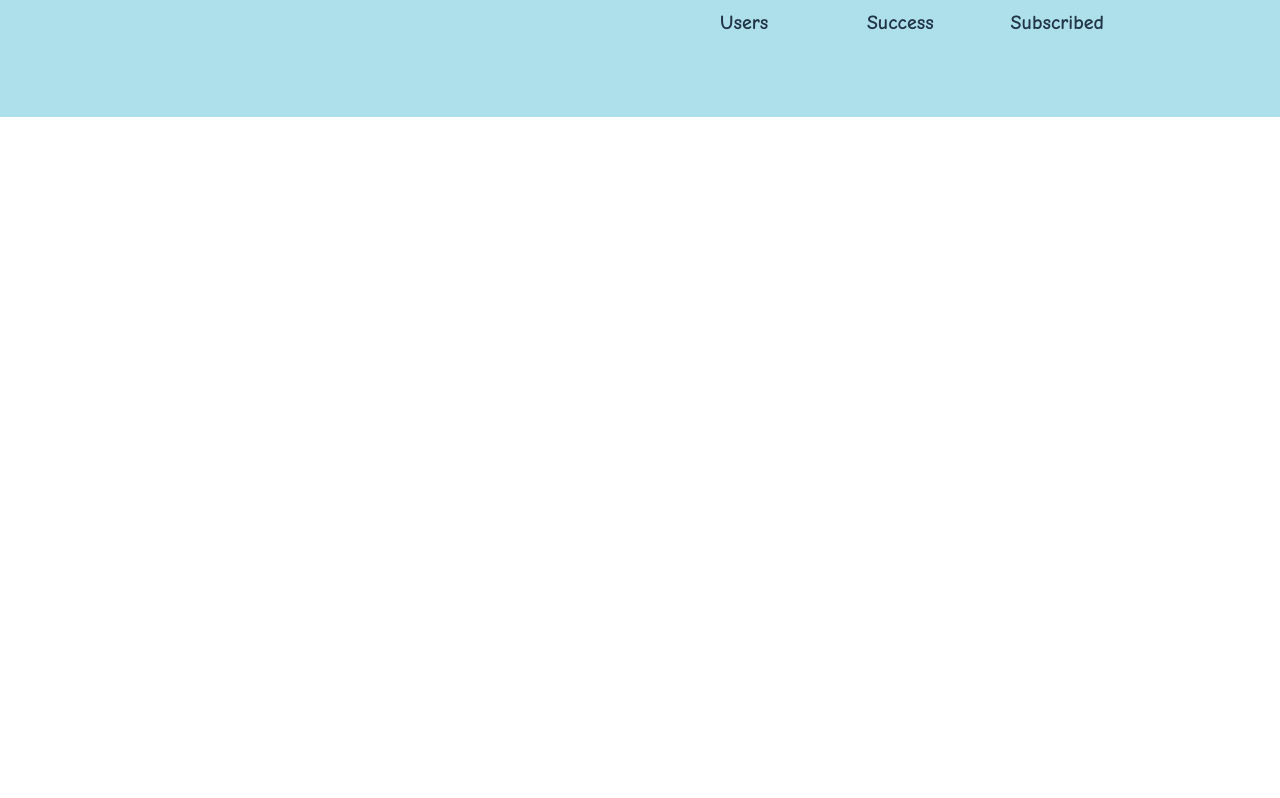
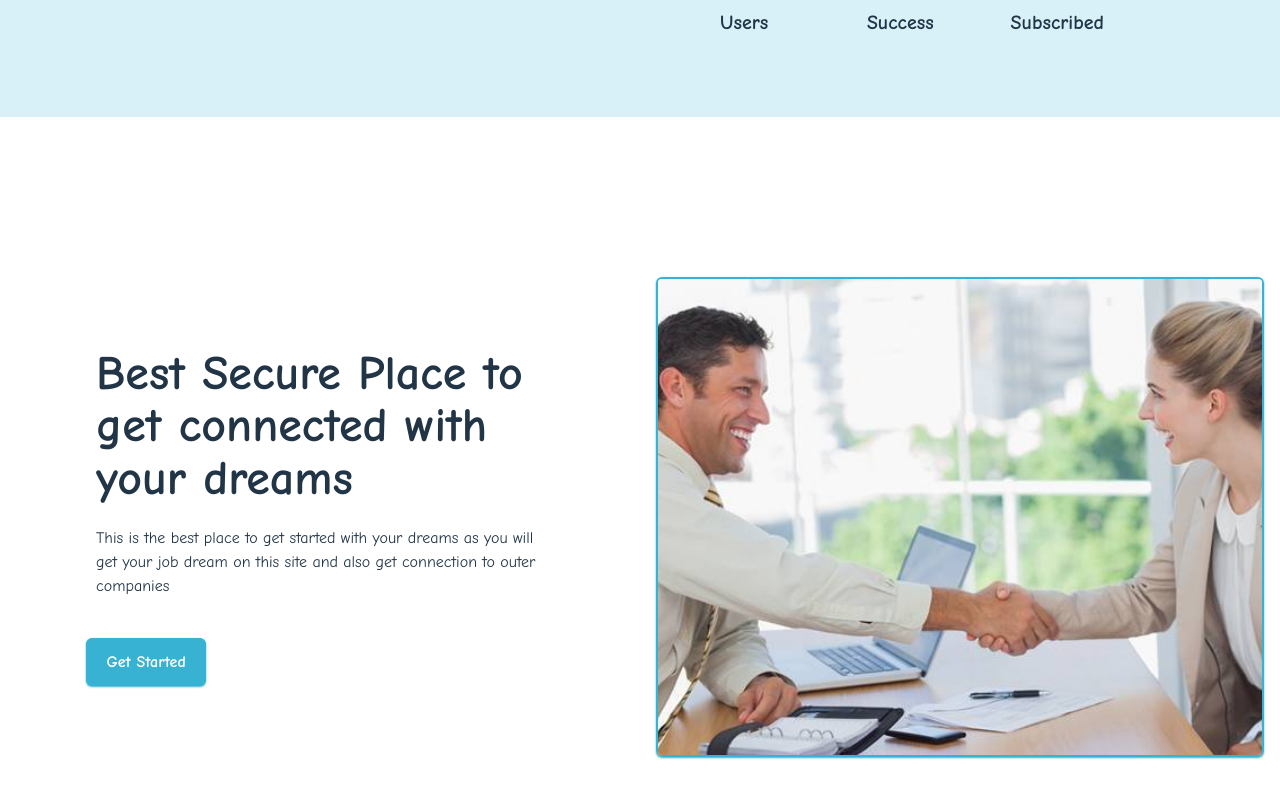
Before and after one commit to jazzybruno/digiRecruit, a React (Vite) app: page / in a window 1280 px wide. Shown: the part 1673-2471 px from the top of the page. Before the commit the page ends 1790 px from the top, so only its background shows below. Built offline with nearby package versions, Linux system fonts and the light colour scheme.

Commit message:
Added the assurance part in the home page

```diff
--- /dev/null
+++ b/src/components/AssuranceComponent.tsx
@@ -0,0 +1,23 @@
+import hired from "../images/hiredImage.jpg"
+const AssuranceComponent = () => {
+    return (
+        <div className="flex flex-row justify-center items-center">
+            <div className="w-[50%] h-[100%] flex flex-col items-center justify-center space-y-10">
+               <div className=" w-[100%] flex flex-col items-center justify-center space-y-5">
+               <h1 className="w-[70%] text-[3rem] font-extrabold">Best Secure Place to get connected with your dreams</h1>
+                <p className="w-[70%]">This is the best place to  get started with your dreams as you will get your job dream on this site and also get connection to outer companies</p>
+               </div>
+                <div className=" w-[73%] flex flex-row items-start ">
+                <a href="#" className="py-3 rounded-md px-5 font-bold bg-customTeal text-white border-1 border-white shadow-sm shadow-customTeal">Get Started</a>
+                </div>
+            </div>
+            <div className=" h-[100vh] w-[50%] flex flex-row justify-center items-center">
+                <div className=" shadow-sm rounded-b-md shadow-customTeal h-[60%] w-[95%] border-2 border-customTeal rounded-t-md overflow-hidden">
+                    <img className=" w-full h-full object-cover" src={hired} alt="" />
+                </div>
+            </div>
+        </div>
+     );
+}
+
+export default AssuranceComponent;
--- a/src/components/StatisticsComponent.tsx
+++ b/src/components/StatisticsComponent.tsx
@@ -2,7 +2,7 @@ import hiring from '../images/hiringEdited.png'
 
 const StatisticsComponent = () => {
     return (
-       <div className="flex flex-row justify-center items-center w-[100%] bg-[rgb(174,224,236)] ">
+       <div className="flex flex-row justify-center items-center w-[100%] bg-[rgb(216,241,248)] ">
         {/* the image div  */}
                   <div className="h-[100%] w-[50%] flex flex-row justify-center items-center">
                     <img src={hiring} alt="" />
--- a/src/pages/HomePage.tsx
+++ b/src/pages/HomePage.tsx
@@ -1,4 +1,5 @@
 import AboutComponent from "../components/AboutComponet";
+import AssuranceComponent from "../components/AssuranceComponent";
 import Header from "../components/Header";
 import HomeComponent from "../components/HomeComponent";
 import StatisticsComponent from "../components/StatisticsComponent";
@@ -10,6 +11,7 @@ const HomePage = () => {
             <HomeComponent></HomeComponent>
             <AboutComponent></AboutComponent>
             <StatisticsComponent></StatisticsComponent>
+            <AssuranceComponent></AssuranceComponent>
         </div>
      );
 }
```
Also changed, not shown: src/images/hire.png (added), src/images/hiredImage.jpg (added).
